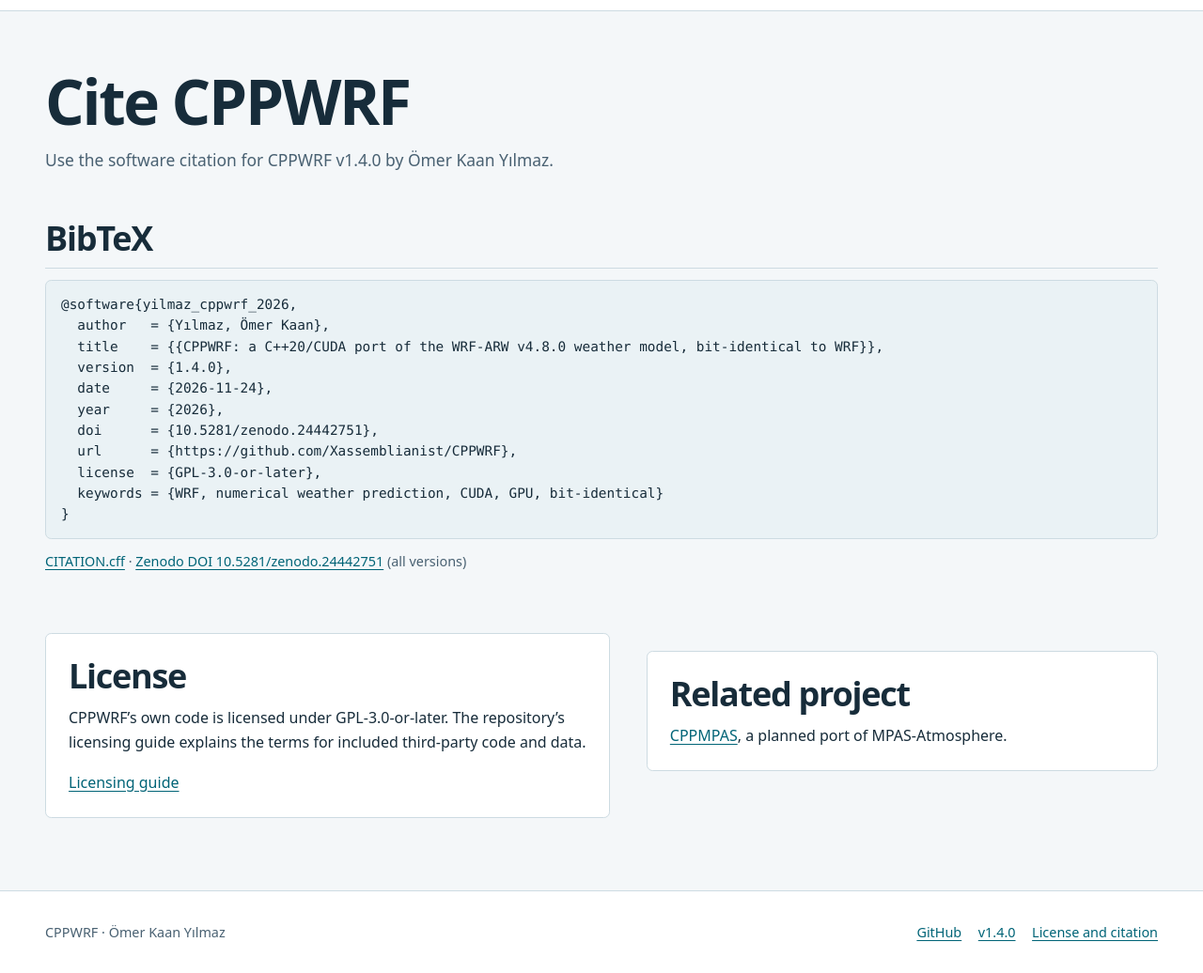
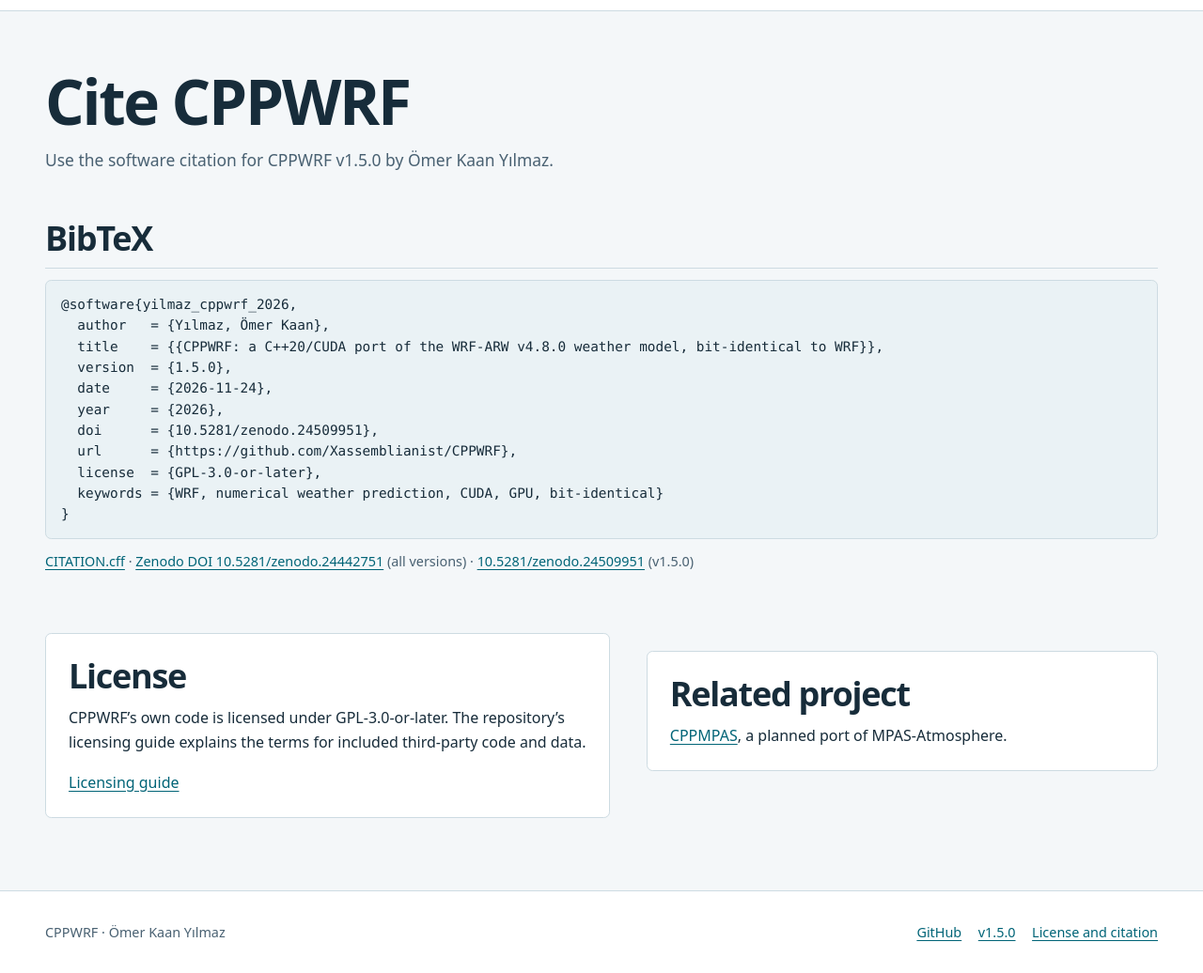
Before and after one commit to cppwrf/cppwrf.github.io, a plain HTML site: page cite.html in a window 1280 px wide. Shown: the part 61-1097 px from the top of the page at 94% size. Drawn offline with Linux system fonts and the light colour scheme.

Commit message:
Cite page: v1.5.0 and its Zenodo DOI

```diff
--- a/cite.html
+++ b/cite.html
@@ -3,7 +3,7 @@
 <head>
   <meta charset="utf-8">
   <meta name="viewport" content="width=device-width, initial-scale=1">
-  <meta name="description" content="Cite CPPWRF v1.4.0, find its Zenodo DOI, and read the software licensing terms.">
+  <meta name="description" content="Cite CPPWRF v1.5.0, find its Zenodo DOI, and read the software licensing terms.">
   <title>Cite | CPPWRF</title>
   <link rel="icon" type="image/png" href="assets/favicon.png">
   <link rel="stylesheet" href="styles.css">
@@ -28,7 +28,7 @@
 <main id="main" tabindex="-1">
   <header class="shell page-head">
     <h1>Cite CPPWRF</h1>
-    <p class="measure">Use the software citation for CPPWRF v1.4.0 by Ömer Kaan Yılmaz.</p>
+    <p class="measure">Use the software citation for CPPWRF v1.5.0 by Ömer Kaan Yılmaz.</p>
   </header>
   <div class="shell content">
     <section class="section" id="citation">
@@ -36,21 +36,21 @@
       <pre><code>@software{yilmaz_cppwrf_2026,
   author   = {Yılmaz, Ömer Kaan},
   title    = {{CPPWRF: a C++20/CUDA port of the WRF-ARW v4.8.0 weather model, bit-identical to WRF}},
-  version  = {1.4.0},
+  version  = {1.5.0},
   date     = {2026-11-24},
   year     = {2026},
-  doi      = {10.5281/zenodo.24442751},
+  doi      = {10.5281/zenodo.24509951},
   url      = {https://github.com/Xassemblianist/CPPWRF},
   license  = {GPL-3.0-or-later},
   keywords = {WRF, numerical weather prediction, CUDA, GPU, bit-identical}
 }</code></pre>
-      <p class="fit-note"><a href="https://github.com/Xassemblianist/CPPWRF/blob/v1.4.0/CITATION.cff">CITATION.cff</a> · <a href="https://doi.org/10.5281/zenodo.24442751">Zenodo DOI 10.5281/zenodo.24442751</a> (all versions)</p>
+      <p class="fit-note"><a href="https://github.com/Xassemblianist/CPPWRF/blob/v1.5.0/CITATION.cff">CITATION.cff</a> · <a href="https://doi.org/10.5281/zenodo.24442751">Zenodo DOI 10.5281/zenodo.24442751</a> (all versions) · <a href="https://doi.org/10.5281/zenodo.24509951">10.5281/zenodo.24509951</a> (v1.5.0)</p>
     </section>
     <section class="section split" id="license" aria-label="License and related project">
       <article class="panel">
         <h2>License</h2>
         <p>CPPWRF’s own code is licensed under GPL-3.0-or-later. The repository’s licensing guide explains the terms for included third-party code and data.</p>
-        <p><a href="https://github.com/Xassemblianist/CPPWRF/blob/v1.4.0/docs/LICENSING.md">Licensing guide</a></p>
+        <p><a href="https://github.com/Xassemblianist/CPPWRF/blob/v1.5.0/docs/LICENSING.md">Licensing guide</a></p>
       </article>
       <article class="panel">
         <h2>Related project</h2>
@@ -65,7 +65,7 @@
     <nav aria-label="Project links">
       <ul class="footer-nav">
         <li><a href="https://github.com/Xassemblianist/CPPWRF">GitHub</a></li>
-        <li><a href="https://github.com/Xassemblianist/CPPWRF/releases/tag/v1.4.0">v1.4.0</a></li>
+        <li><a href="https://github.com/Xassemblianist/CPPWRF/releases/tag/v1.5.0">v1.5.0</a></li>
         <li><a href="cite.html#license">License and citation</a></li>
       </ul>
     </nav>
```
Also changed, not shown: performance.html (+1 -1 lines).
